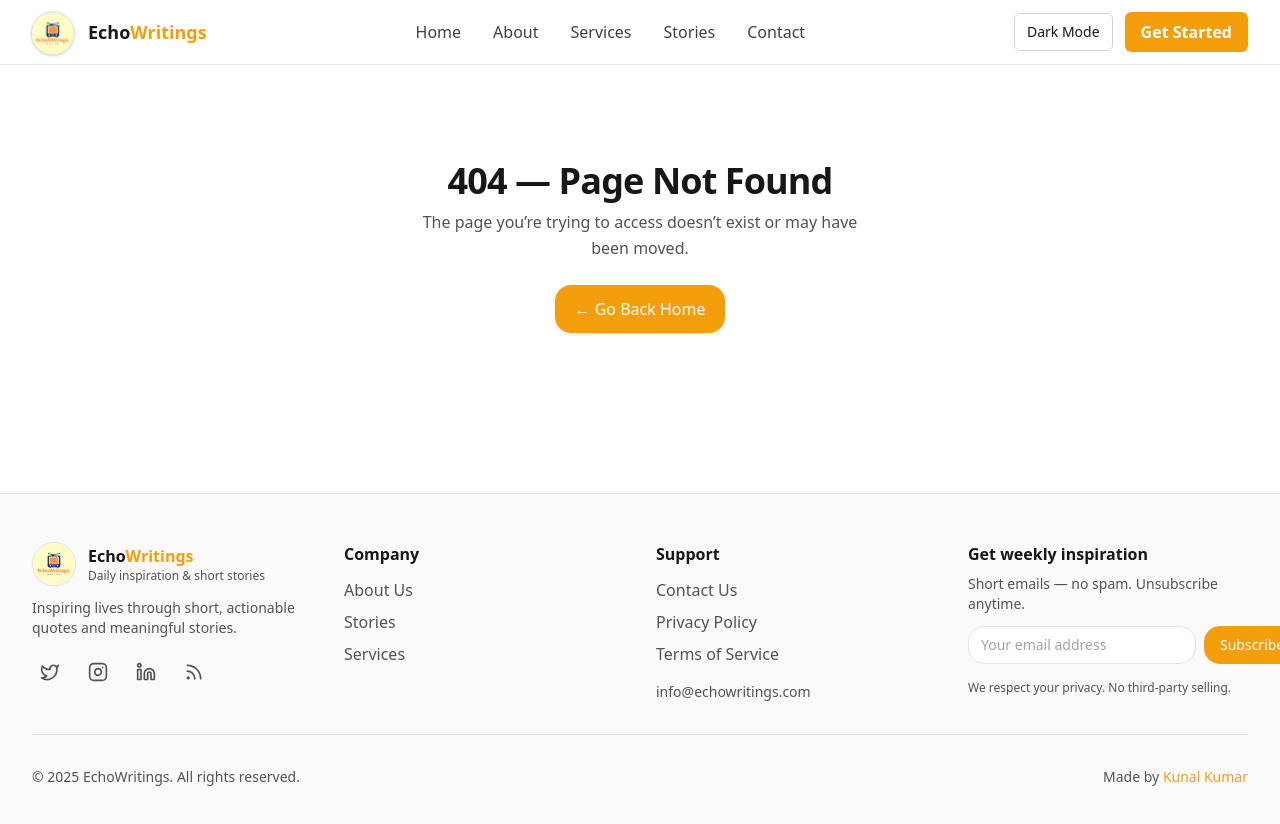
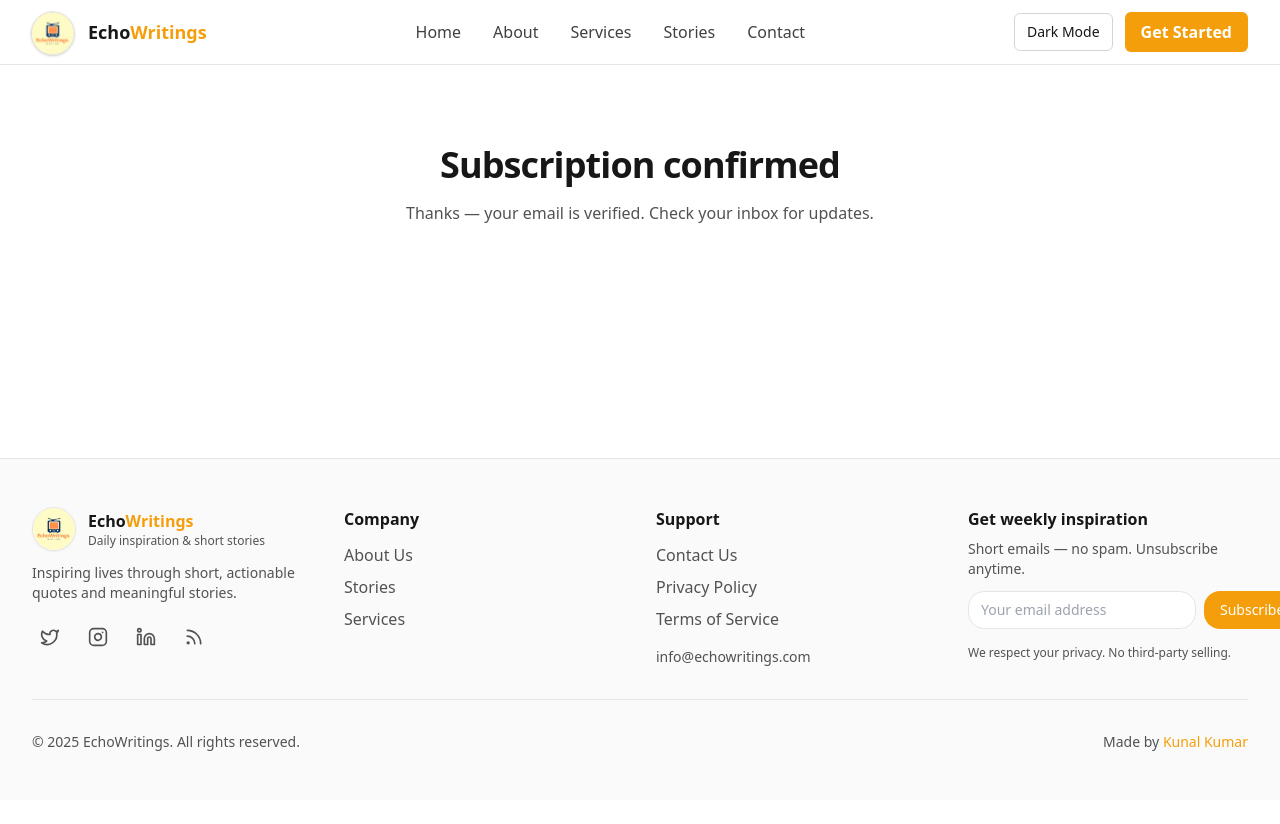
Before and after one commit to Kunalkumarxyz/echowritings-frontend, a React (Vite) app: page /subscribe-thanks in a window 1280 px wide. Shown: the top 824 px of the page. After the commit the page ends 800 px from the top, so only its background shows below. Built offline with nearby package versions, Linux system fonts and the light colour scheme; no server answers.

Commit message:
Add SubscribeThanks route and update routes

```diff
--- a/src/App.jsx
+++ b/src/App.jsx
@@ -13,6 +13,7 @@ import AdminAddStory from "./pages/AdminAddStory.jsx";
 import PrivacyPolicy from "./pages/PrivacyPolicy.jsx";
 import TermsOfService from "./pages/TermsOfService.jsx";
 import StoryDetails from './pages/StoryDetails.jsx';
+import SubscribeThanks from './pages/SubscribeThanks.jsx';
 
 export default function App(){
   return (
@@ -24,11 +25,14 @@ export default function App(){
           <Route path="/about" element={<About />} />
           <Route path="/services" element={<Services />} />
           <Route path="/stories" element={<Stories />} />
+          <Route path="/subscribe-thanks" element={<SubscribeThanks />} />
+          <Route path="/contact" element={<Contact />} />
+          <Route path="/privacy-policy" element={<PrivacyPolicy />} />
+          <Route path="/terms-of-service" element={<TermsOfService />} />
+
 
           {/* dynamic stories */}
           <Route path="/stories/:slug" element={<StoryDetails />} />
-
-          <Route path="/contact" element={<Contact />} />
 
           {/* Admin routes */}
           <Route path="/admin" element={<AdminPublish />} />
```
